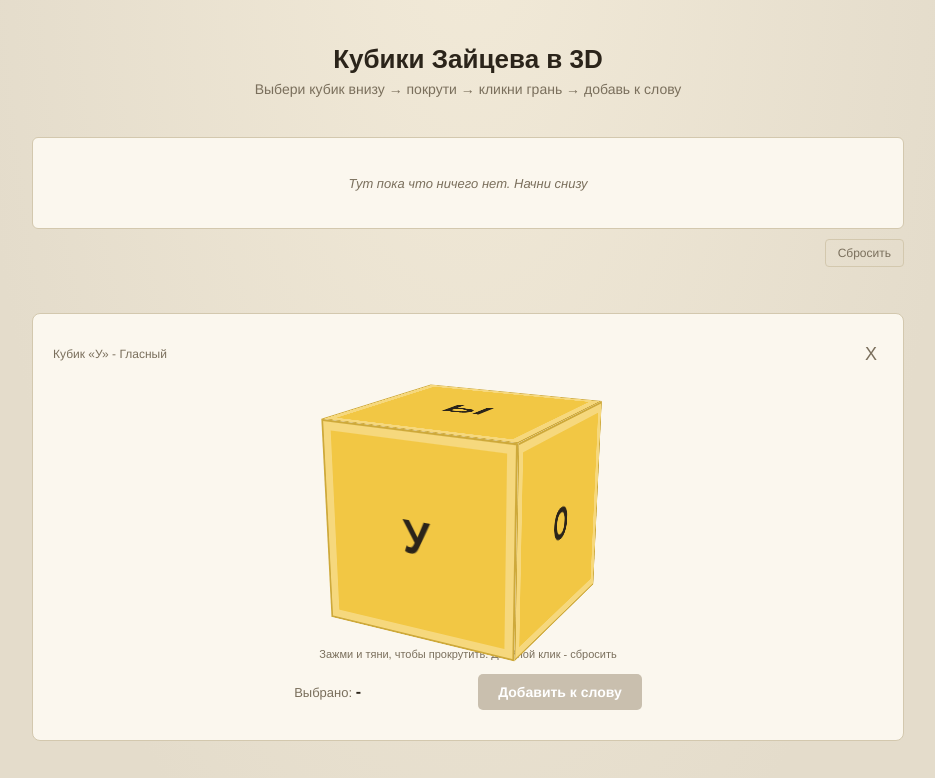
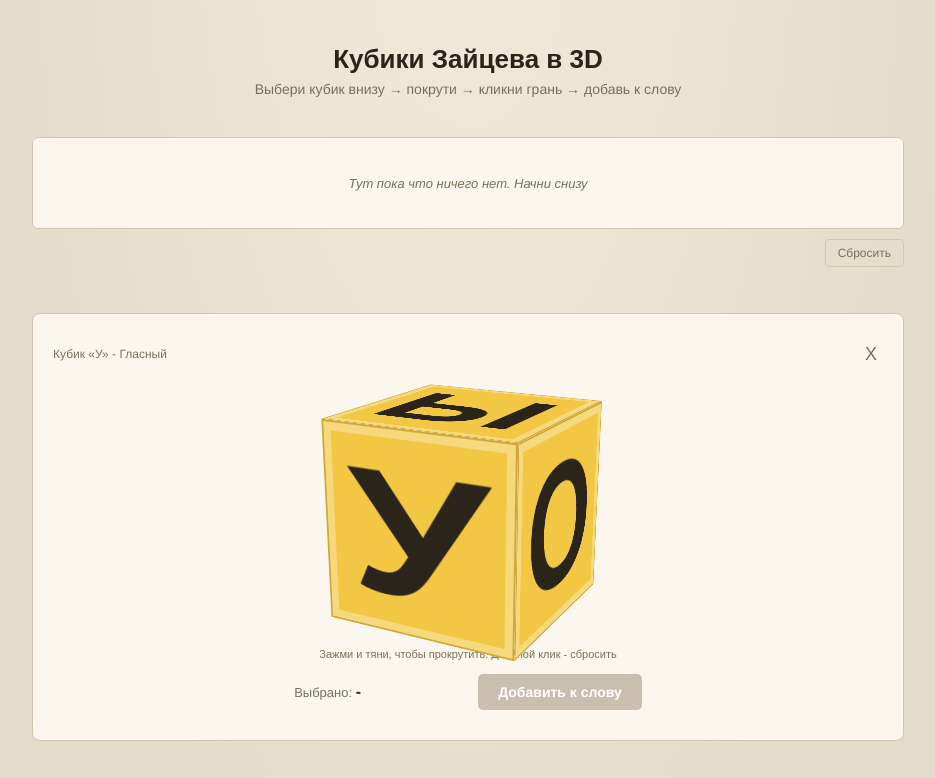
Before and after one commit to Risik105/Zaytsev-Cubes, a plain HTML site: page index.html in a window 1280 px wide. Both pictures are taken after a click on the button "Гласный". Shown: the top 778 px of the page, without its empty margins (172-1107 px from the left). Drawn offline with Linux system fonts and the light colour scheme.

Commit message:
Cube sizes was fixed

```diff
--- a/index.js
+++ b/index.js
@@ -643,6 +643,70 @@ if (specialPaletteEl) {
   });
 }
 
+// How much of the available slot the text is allowed to fill. 1 = touch
+// the border exactly; slightly under 1 leaves a hair or breathing room
+// so nothing looks clipped by rounding
+const FACE_TEXT_FILL = 0.94;
+
+// Measures the syllable(s) on a face at their natural (unscaled) size,
+// then stretches EACH TEXT SPAN (never the .face itself) with
+// transform: scale(x, y) so it fills its slot as fully as possible -
+// like the real printed cubes, where letters run edge-to-edge. Scaling
+// the .face would corrupt its 3D placement (that's a separate
+// rotateY/translateZ transform) - this only ever touches the span.
+// Emoji glyps render with a lot of invisible padding backed into their
+// own font metrics, so offsetWidth/offsetHeight understate what's
+// actually visible - measuring item like text produces a wildly
+// inflated, lopsided scale (much taller than wide). We still stretch
+// them on the big cube, but cap how far X and Y are allowed to diverge
+// so the berry doesn't warp.
+const EMOJI_RE = /\p{Extended_Pictographic}/u;
+const EMOJI_MAX_AXIS_RATIO = 1.15; // how far scaleY may exceed scaleX (or vice versa)
+
+function fitFaceText(faceEl, cubeSize) {
+  // Count every .face-text slot (including invisible placeholders) -
+  // a hidden placeholder still occupies its share of the flex layout.
+  // so the real text must only be scaled to fit its OWN slot, not the
+  // whole face.
+  const allSlots = Array.from(faceEl.querySelectorAll(".face-text"));
+  if (!allSlots.length) return;
+  const spans = allSlots.filter((s) => !s.classList.contains("face-text-placeholder"));
+  if (!spans.length) return;
+
+  const cs = getComputedStyle(faceEl);
+  const borderW = parseFloat(cs.borderLeftWidth) + parseFloat(cs.borderRightWidth);
+  const borderH = parseFloat(cs.borderTopWidth) + parseFloat(cs.borderBottomWidth);
+  const gap = parseFloat(cs.rowGap || cs.gap) || 0;
+
+  const availW = faceEl.clientWidth - borderW;
+  const availH = (faceEl.clientHeight - borderH - gap * (allSlots.length - 1)) / allSlots.length;
+
+  spans.forEach((span) => {
+    const isFlip = span.classList.contains("face-text-flip");
+    span.style.transform = isFlip ? "rotate(180deg)" : "none"; // reset before measuring
+
+    const isEmoji = EMOJI_RE.test(span.textContent);
+    if (isEmoji && cubeSize !== "big") return; // keep emoji natural-size on small cubes
+
+    const naturalW = span.offsetWidth;
+    const naturalH = span.offsetHeight;
+    if (!naturalW || !naturalH) return;
+    let scaleX = (availW / naturalW) * FACE_TEXT_FILL;
+    let scaleY = (availH / naturalH) * FACE_TEXT_FILL;
+
+    if (isEmoji) {
+      // Clamp the two axes to within EMOJI_MAX_AXIS_RATIO of each other
+      // so the berry grows but doesn't visibly warp.
+      if (scaleY > scaleX * EMOJI_MAX_AXIS_RATIO) scaleY = scaleX * EMOJI_MAX_AXIS_RATIO;
+      else if (scaleX > scaleY * EMOJI_MAX_AXIS_RATIO) scaleX = scaleY * EMOJI_MAX_AXIS_RATIO;
+    }
+
+    span.style.transform = isFlip
+    ? `rotate(180deg) scale(${scaleX}, ${scaleY})`
+    : `scale(${scaleX}, ${scaleY})`;
+  });
+}
+
 function openCube(cube, btnEl) {
   activeCube = cube;
   selectedFace = null;
@@ -694,9 +758,8 @@ function openCube(cube, btnEl) {
     `;
 
   document.getElementById("closeBtn").addEventListener("click", closeCube);
-  document
-    .getElementById("addBtn")
-    .addEventListener("click", addSelectedToWord);
+  document.getElementById("addBtn").addEventListener("click", addSelectedToWord);
+  document.querySelectorAll("#cube3d .face").forEach((faceEl) => fitFaceText(faceEl, cube.size));
   document.querySelectorAll("#cube3d .face-text").forEach((textEl) => {
     if (textEl.classList.contains("face-text-placeholder")) return;
     textEl.addEventListener("click", (e) => {
--- a/style.css
+++ b/style.css
@@ -133,7 +133,7 @@ h1 {
 }
 
 .btn-reset {
-  font-family: "Helvetica Neue", Aria, sans-serif;
+  font-family: "Helvetica Neue", Arial, sans-serif;
   font-size: 12px;
   color: var(--muted);
   background: none;
@@ -239,7 +239,7 @@ box proportions (w x h x d). Only the shared 3D behavior lives here.
 .face-text {
   cursor: pointer;
   line-height: 1;
-  padding: 2px 6px;
+  padding: 1px 3px;
   border-radius: 3px;
 }
 
```
